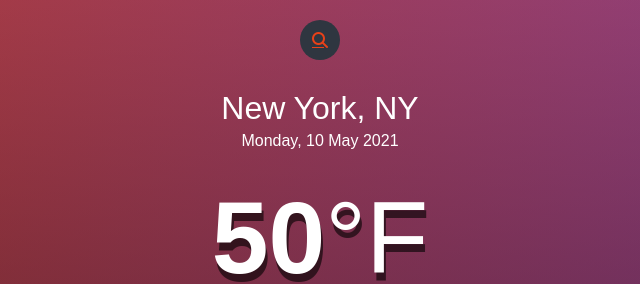
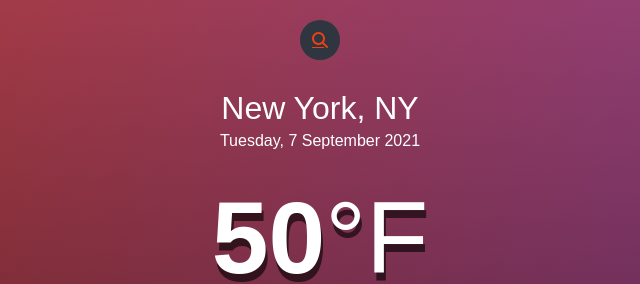
Before and after one commit to shenalt/weather, a plain HTML site: page index.html in a window 1280 px wide. Shown: the top 284 px of the page, 320-960 px from the left. Drawn offline with Linux system fonts and the light colour scheme.

Commit message:
Update index.html

```diff
--- a/index.html
+++ b/index.html
@@ -31,7 +31,7 @@
             <main>
                 <section class="location">
                     <div class="city">New York, NY</div>
-                    <div class="date">Monday, 10 May 2021</div>
+                    <div class="date">Tuesday, 7 September 2021</div>
                 </section>
 
                 <div class="current">
```
